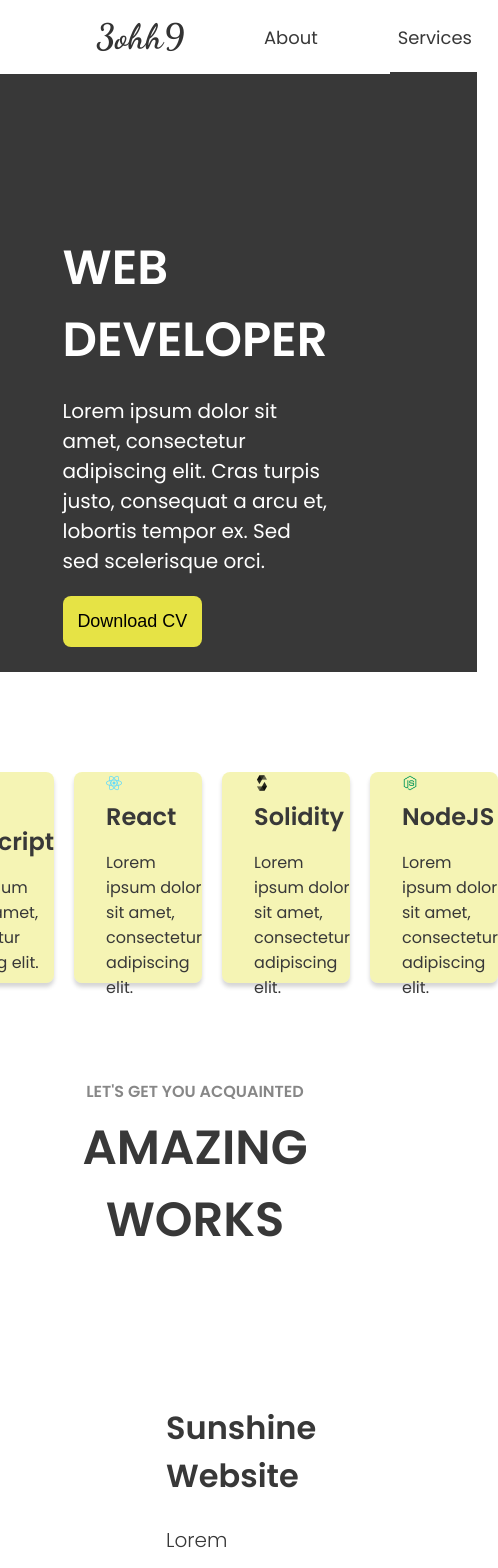
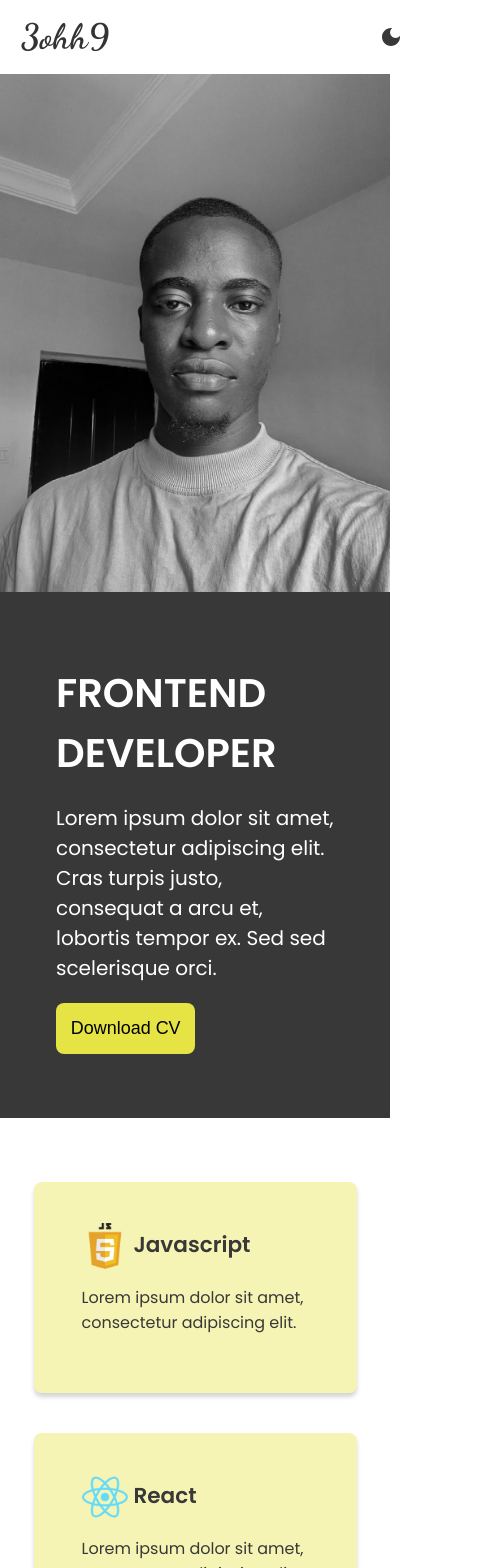
Before and after one commit to exzerth/portfolio, a React (Create React App) app: page / in a window 390 px wide. Shown: the top 1568 px of the page, 498 px wide, since content can reach past the window. Built offline with nearby package versions, Linux system fonts and the light colour scheme.

Commit message:
Updated responsiveness

```diff
--- a/src/components/Hero.js
+++ b/src/components/Hero.js
@@ -6,7 +6,7 @@ const Hero = () => {
     <div className="hero">
       <div className="hero-container">
         <div className="intro-box">
-          <h2>WEB DEVELOPER</h2>
+          <h2>FRONTEND DEVELOPER</h2>
           <p>
             Lorem ipsum dolor sit amet, consectetur adipiscing elit. Cras turpis
             justo, consequat a arcu et, lobortis tempor ex. Sed sed scelerisque
--- a/src/main.css
+++ b/src/main.css
@@ -580,3 +580,183 @@ footer p {
     background-color: #fff;
     color: #383838;
 }
+
+@media screen and ( max-width: 1034px ) {
+
+    .nav-container {
+        margin-left: 4rem;
+    }
+
+    .intro-box {
+        padding: 5rem 4.5rem;
+    }
+
+    .intro-box h2 {
+        margin-top: 1rem;
+    }
+
+    .skills-container {
+        margin-left: 4rem;
+        margin-right: 4rem;
+    }
+
+    .skill-box {
+        padding-left: 1.15rem;
+    }
+
+    .skill-box img {
+        padding-right: 0.15rem;
+    }
+
+    .works-container {
+        margin-left: 4rem;
+        margin-right: 4rem;
+    }
+
+}
+
+@media screen and ( max-width: 870px ) {
+
+    .nav-container {
+        gap: 2rem;
+    }
+
+    .dark-mode {
+        margin-left: 6rem;
+    }
+
+    .intro-box {
+        padding: 4rem 3.5rem;
+    }
+
+    .skill-box {
+        padding-left: .8rem;
+        height: unset;
+    }
+
+    .skill-box h3 {
+        font-size: 1.1rem;
+    }
+
+    .skill-box img {
+        padding-right: 0;
+    }
+
+    .layer-one-text p, .layer-two-text p, .layer-three-text p {
+        line-height: 2.2rem;
+    }
+
+}
+
+@media screen and ( max-width: 500px ) {
+
+    .nav-container {
+        margin-left: 1.3rem;
+    }
+
+    .dark-mode {
+        margin-left: 14.9rem;
+    }
+
+    .nav-container p {
+        display: none;
+    }
+
+    .hero-container {
+        display: flex;
+        flex-direction: column-reverse;
+        justify-content: center;
+        align-items: center;
+    }
+
+    .intro-box h2 {
+        margin: 0;
+        font-size: 2.5rem;
+    }
+
+    .image-box {
+        background-color: #383838;
+    }
+
+    .avatar {
+        -webkit-filter: grayscale(100%); /* Safari 6.0 - 9.0 */
+        filter: grayscale(100%);
+    }
+
+    .skills-container {
+        margin-top: 4rem;
+        margin-left: 1.3rem;
+        margin-right: 1.3rem;
+        display: flex;
+        flex-direction: column;
+        gap: 2.5rem;
+    }
+
+    .skill-box {
+        height: 13.188rem;
+        padding-left: 3rem;
+    }
+
+    .skill-box h3 {
+        font-size: 1.35rem;
+        margin-top: 0;
+    }
+
+    .work-title {
+        margin-top: 4rem;
+    }
+
+    .work-subtitle {
+        margin-left: 1.3rem;
+        margin-right: 1.3rem;
+        font-size: 2.5rem;
+    }
+
+    .works-container {
+        margin-left: 1.3rem;
+        margin-right: 1.3rem;
+    }
+
+    .work-layer-one, .work-layer-three{
+        display: flex;
+        flex-direction: column;
+        margin-bottom: 4rem;
+    }
+
+    .layer-one-text, .layer-three-text, .layer-two-text {
+        width: unset;
+        padding: unset;
+    }
+
+    .layer-one-text p, .layer-two-text p, .layer-three-text p {
+        margin-top: 0;
+    }
+
+    .layer-one-text h4, .layer-two-text h4, .layer-three-text h4 {
+        margin-top: 1rem;
+        margin-bottom: 0;
+    }
+
+    .work-layer-two {
+        display: flex;
+        flex-direction: column-reverse;
+        margin-bottom: 4rem;
+    }
+
+    .testimonial-subtitle {
+        font-size: 2.5rem;
+    }
+
+    .testimonial-extratitle {
+        font-size: 1.2rem;
+    }
+
+    .carousel {
+        height: 9.375rem;
+    }
+
+    .testimonies p {
+        padding: 0 1.3rem;
+        font-size: 1.2rem;
+    }
+}
```
